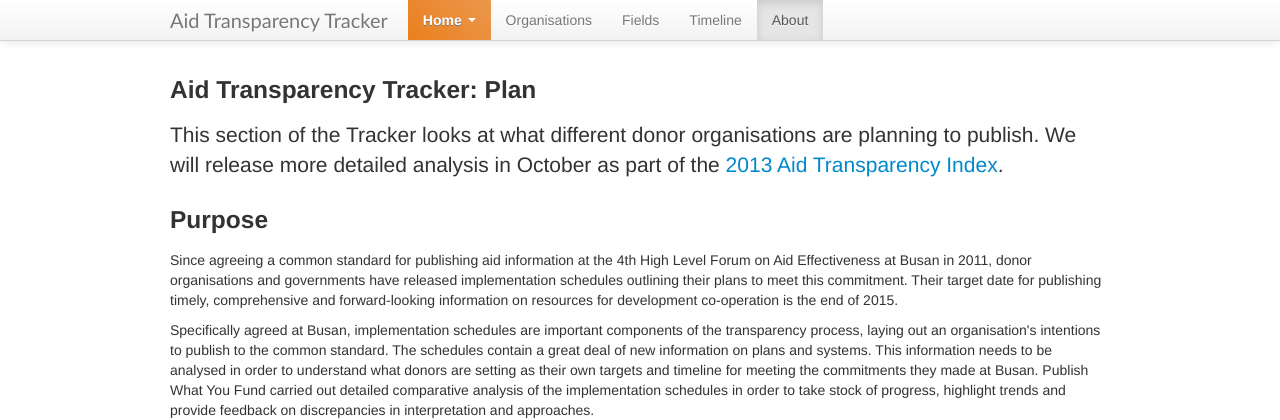
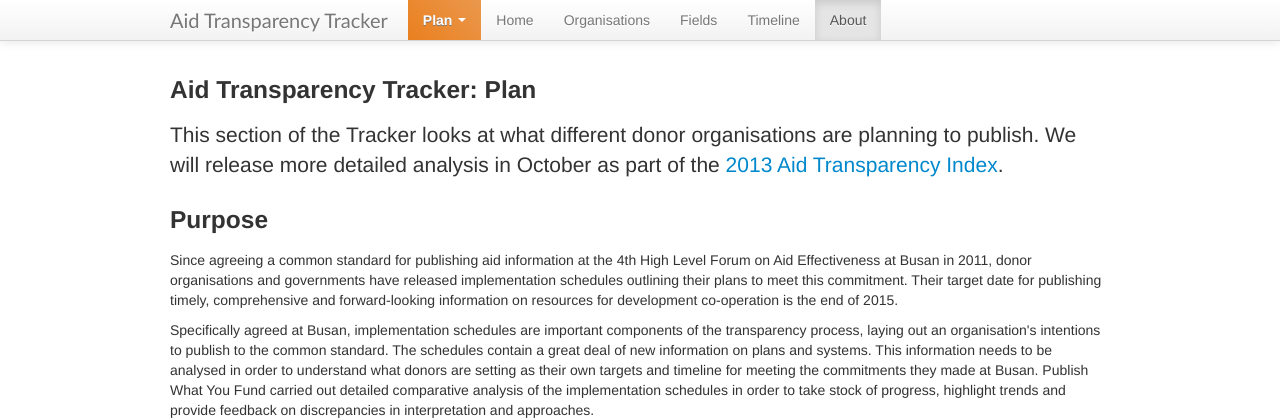
Before and after one commit to pwyf/IATI-Implementation-Schedules, a Flask app: page /about/ in a window 1280 px wide. Shown: the top 420 px of the page. Run offline with Flask 2, Linux system fonts and the light colour scheme; some libraries are stand-ins or nearby versions.

Commit message:
Updated top nav bar

```diff
--- a/impschedules/templates/base.html
+++ b/impschedules/templates/base.html
@@ -40,14 +40,14 @@
             <ul class="nav">
               <li class="dropdown plan-branding">
                 <a href="#" class="dropdown-toggle" data-toggle="dropdown">
-                <b>Home</b>
+                <b>Plan</b>
                 <b class="caret"></b>
                 </a>
                 <ul class="dropdown-menu">
-                  <li ><a href="/plan/">Plan</a></li>
                   <li ><a href="/publish/">Publish</a></li>
                 </ul>
               </li>
+              <li{% if active_page == "index" %} class="active"{%endif%}><a href="{{url_for('index')}}">Home</a></li>
               <li{% if active_page == "organisations" %} class="active"{%endif%}><a href="{{url_for('organisation')}}">Organisations</a></li>
               <li{% if active_page == "elements" %} class="active"{%endif%}><a href="{{url_for('element')}}">Fields</a></li>
               <li{% if active_page == "timeline" %} class="active"{%endif%}><a href="{{url_for('timeline')}}">Timeline</a></li>
```
